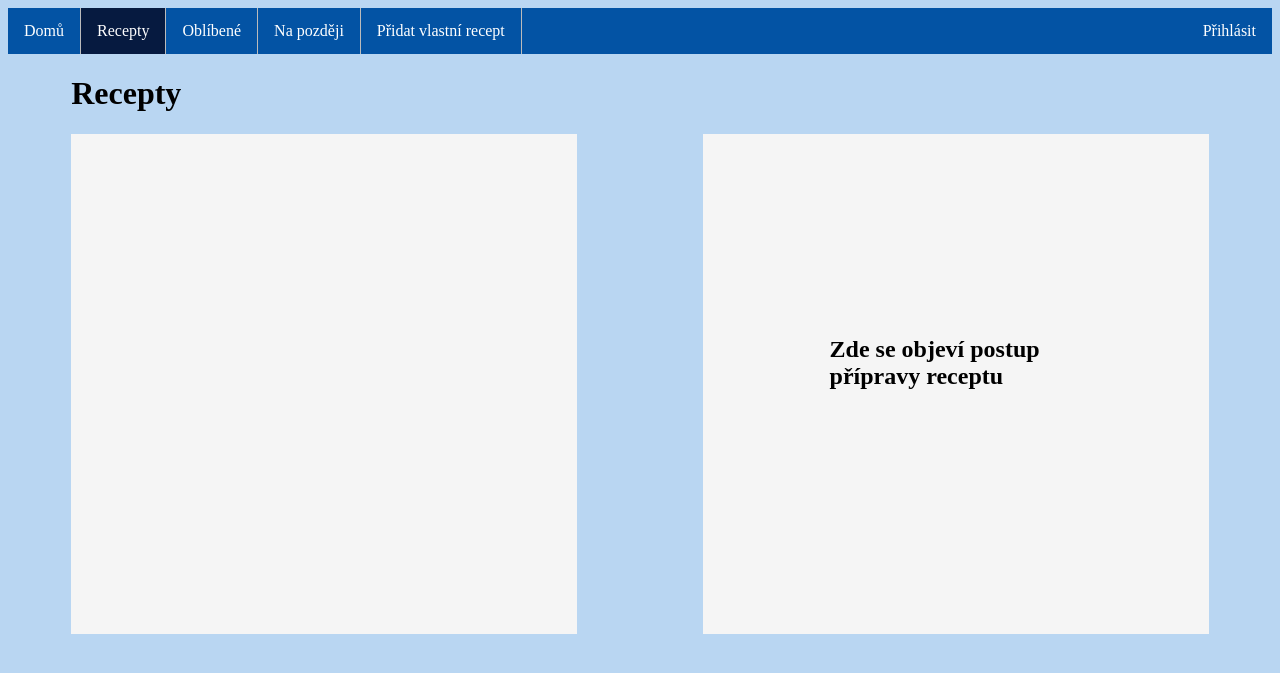
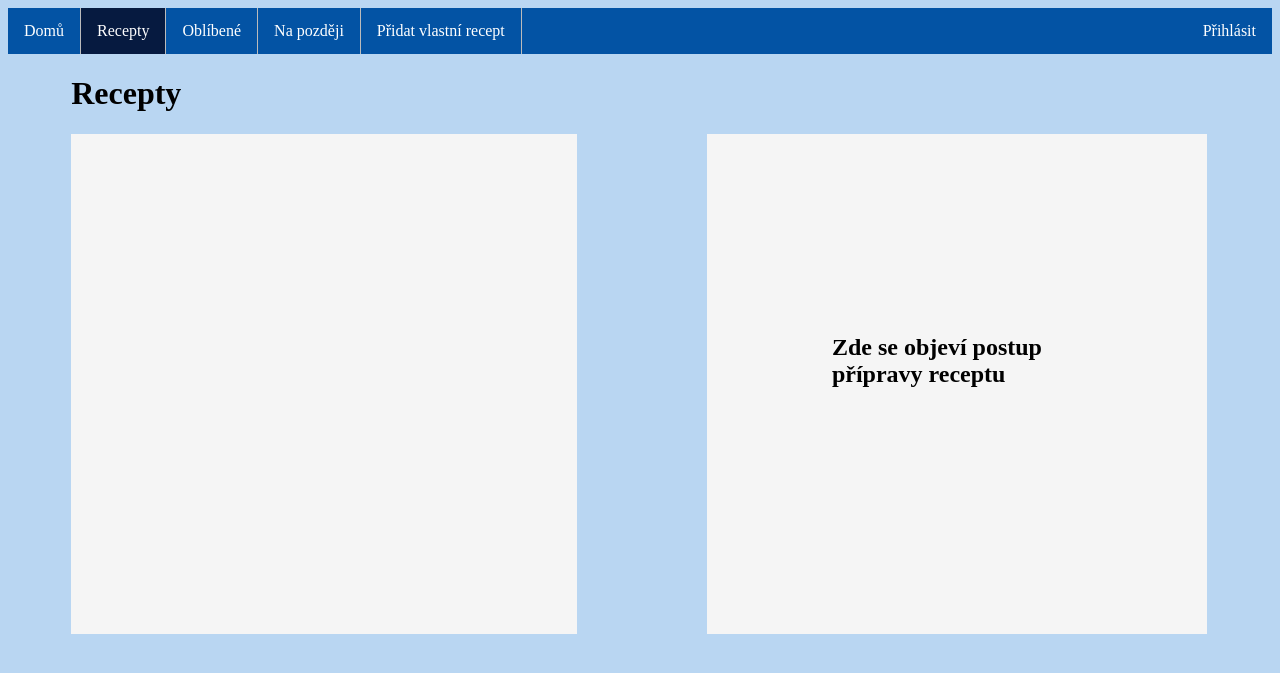
Before and after one commit to MatejUllman/milkhz-project, a PHP site: page /recepty.php in a window 1280 px wide. Shown: the top 673 px of the page. Run offline with PHP 8.4, Linux system fonts and the light colour scheme; data that the repository does not hold is empty.

Commit message:
to co jsi mi poslal

```diff
--- a/css.css
+++ b/css.css
@@ -66,3 +66,7 @@ li a:hover:not(.active) {
   display:flex;
   flex-direction: column;
 }
+.doporuceno {
+  float:right;
+  max-width:500px;
+ }
```
